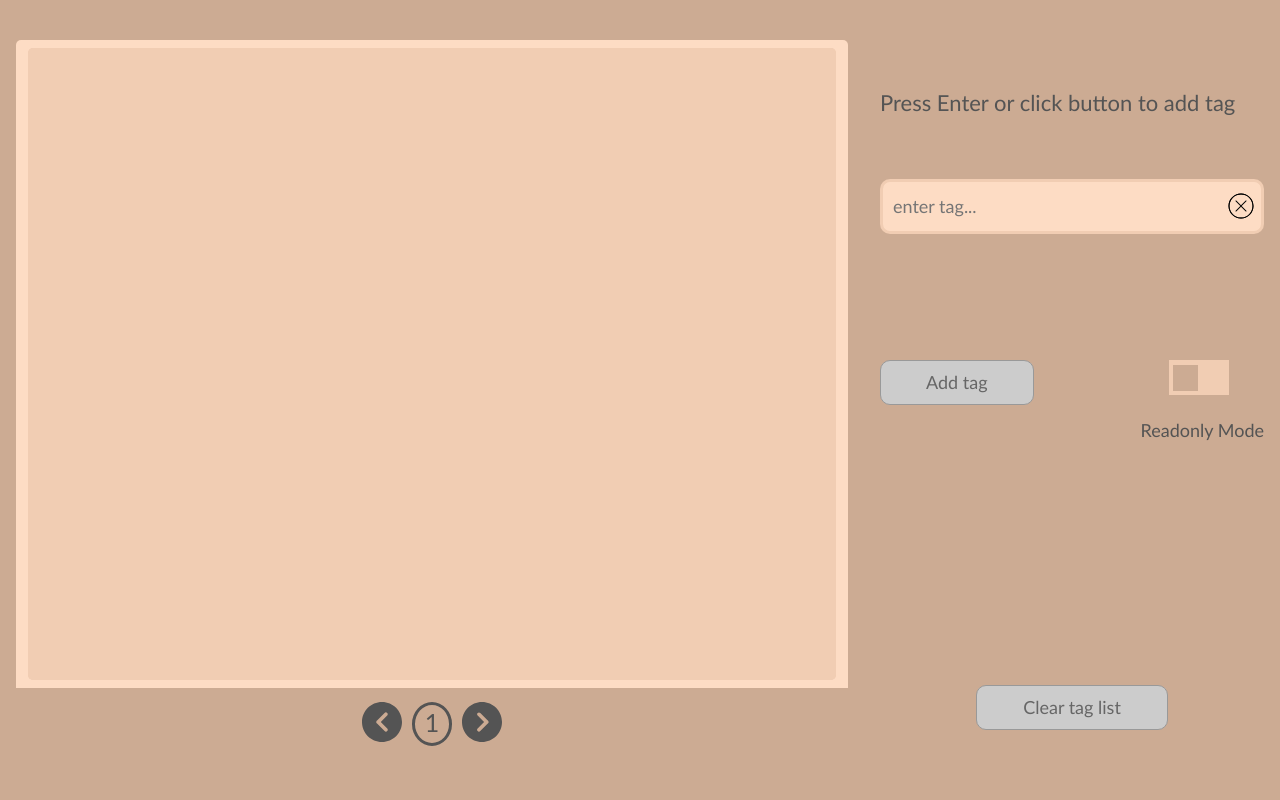
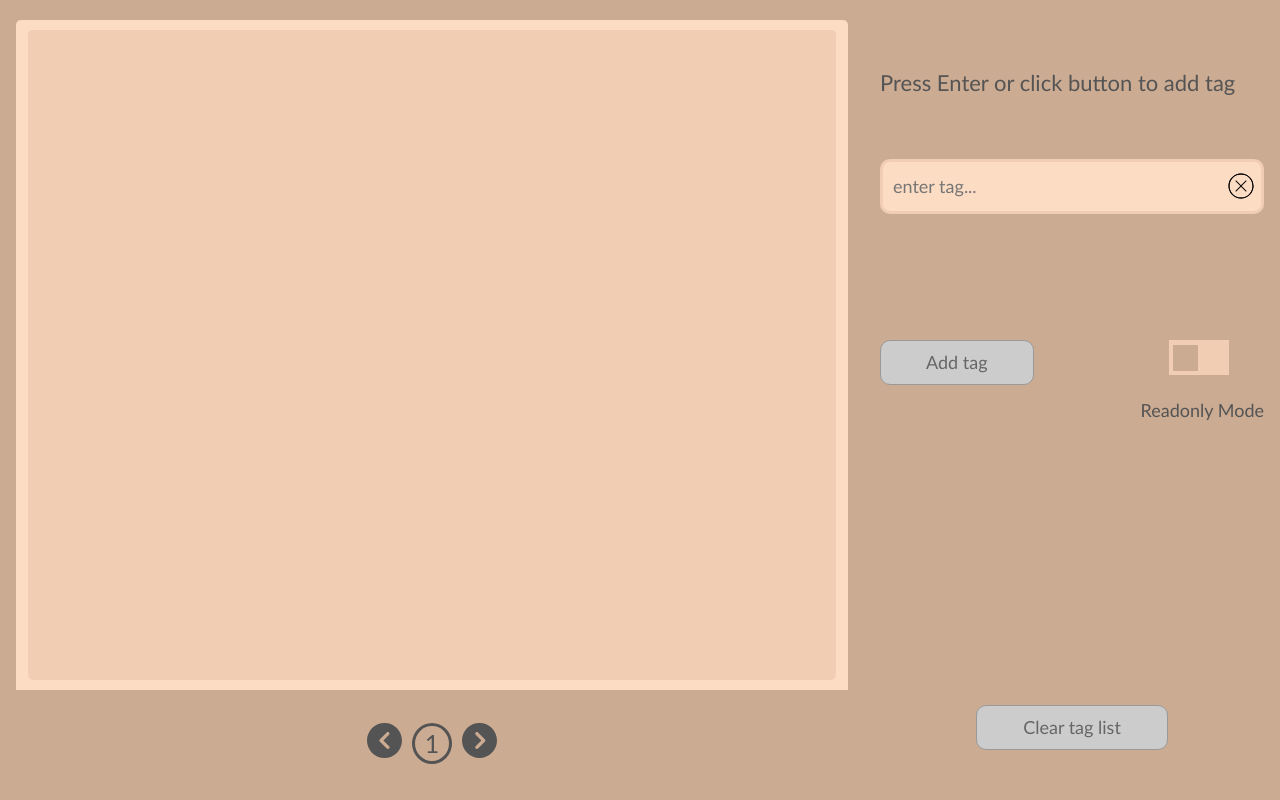
Before and after one commit to NikolayKovzik/TagCreator, a plain HTML site: page pages/index.html in a window 1280 px wide. Drawn offline with Linux system fonts and the light colour scheme.

Commit message:
pagination markup fix

```diff
--- a/styles/sass/components/_pagination.scss
+++ b/styles/sass/components/_pagination.scss
@@ -15,8 +15,8 @@
     &__svg-next {
         fill: var.$color-dark-l;
         cursor: pointer;
-        height: 40px;
-        width: 40px;
+        height: 35px;
+        width: 35px;
         transition: 0.5s;
         &:hover {
             fill: var.$color-dark-m;
--- a/styles/sass/main.scss
+++ b/styles/sass/main.scss
@@ -7,15 +7,16 @@
 .sections-wrapper {
     min-height: 100vh;
     display: flex;
-    padding-top: 40px;
-    padding-bottom: 40px;
+    padding-top: 20px;
+    padding-bottom: 20px;
     justify-content: space-around;
 }
 
 
 .display-panel{
     width: 65%;
-    // min-height: 100%;
+    height: max-content;
+    min-height: calc( 100vh - 80px );
     display: flex;
     flex-direction: column;
     justify-content: space-between;
@@ -25,19 +26,19 @@
     &__inner {
         width: 97%;
     // height: fit-content;
-    //   min-height: 92%;
-        height: 88%;
-        margin-top: 1%;
-        margin-bottom: 1%;
+        min-height: calc( 85vh - 30px );
+        margin-top: 10px;
+        margin-bottom: 10px;
         display: flex;
-        justify-content: center;
+        flex-direction: column;
+        align-items: center;
         background-color: var.$color-primary;
         border-radius: 5px;
     }
 
     &__list {
         width: 100%;
-        // min-height: 100%;
+        min-height: 100%;
         // height: fit-content;
         padding: 1%;
         display: flex;
@@ -50,12 +51,12 @@
     }
 
     &__pagination-wrapper {
+        width: 100%;
+        padding-top: 15px;
         display: flex;
         justify-content: center;
-        align-items: center;
-        width: 100%;
-        // min-height: 8%;
-        height: 10%;
+        align-items: flex-end;
+        min-height: calc( 13vh - 30px );
         background-color: var.$color-primary-dark;
     }
 }
```
Also changed, not shown: styles/css/main.css, 1 other file.
